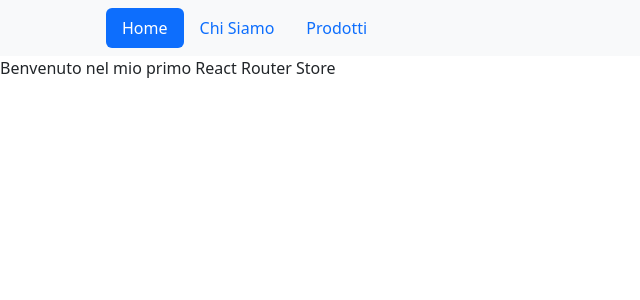
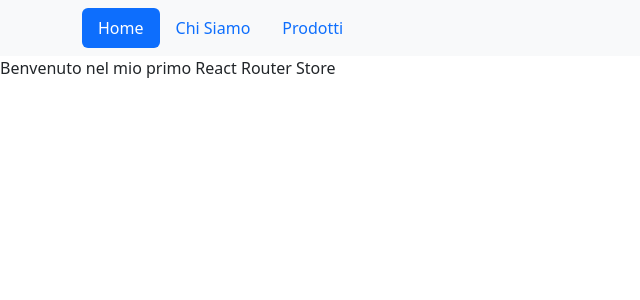
Before and after one commit to emilianocafasso/react-router, a React (Vite) app: page / in a window 1280 px wide. Shown: the top 300 px of the page, without its empty margins (0-640 px from the left). Built offline with nearby package versions, Linux system fonts and the light colour scheme; the HTML template or start-up script is replaced by a standard one.

Commit message:
add NavLink to navbar

```diff
--- a/src/components/Navbar.jsx
+++ b/src/components/Navbar.jsx
@@ -1,4 +1,4 @@
-import { Link } from "react-router-dom"
+import { Link, NavLink } from "react-router-dom"
 
 
 export default function Navbar() {
@@ -6,21 +6,20 @@ export default function Navbar() {
     return (
         <div className="bg-light">
             <div className="container">
-                <nav className="navbar mx-4">
+                <nav className="navbar">
                     <ul className="nav nav-pills">
                         <li className="navbar-item">
-                            <Link to='/' className="nav-link active">Home</Link>
+                            <NavLink to='/' className="nav-link">Home</NavLink>
                         </li>
                         <li className="nav-item">
-                            <Link to='/chi-siamo' className="nav-link">Chi Siamo</Link>
+                            <NavLink to='/chi-siamo' className="nav-link">Chi Siamo</NavLink>
                         </li>
                         <li className="nav-item">
-                            <Link to='/prodotti' className="nav-link">Prodotti</Link>
+                            <NavLink to='/prodotti' className="nav-link">Prodotti</NavLink>
                         </li>
                     </ul>
                 </nav>
             </div>
         </div>
     )
-
 }
```
